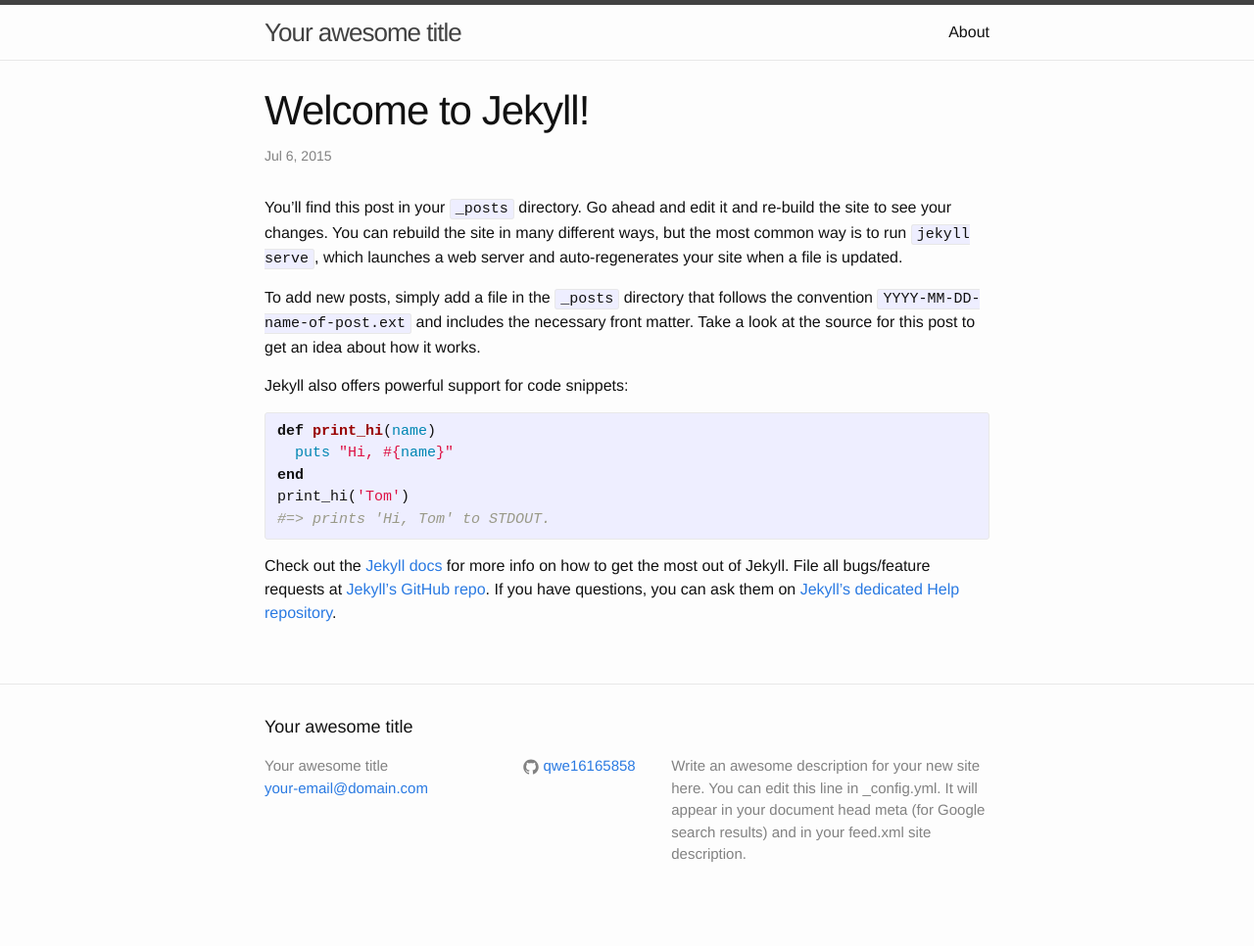
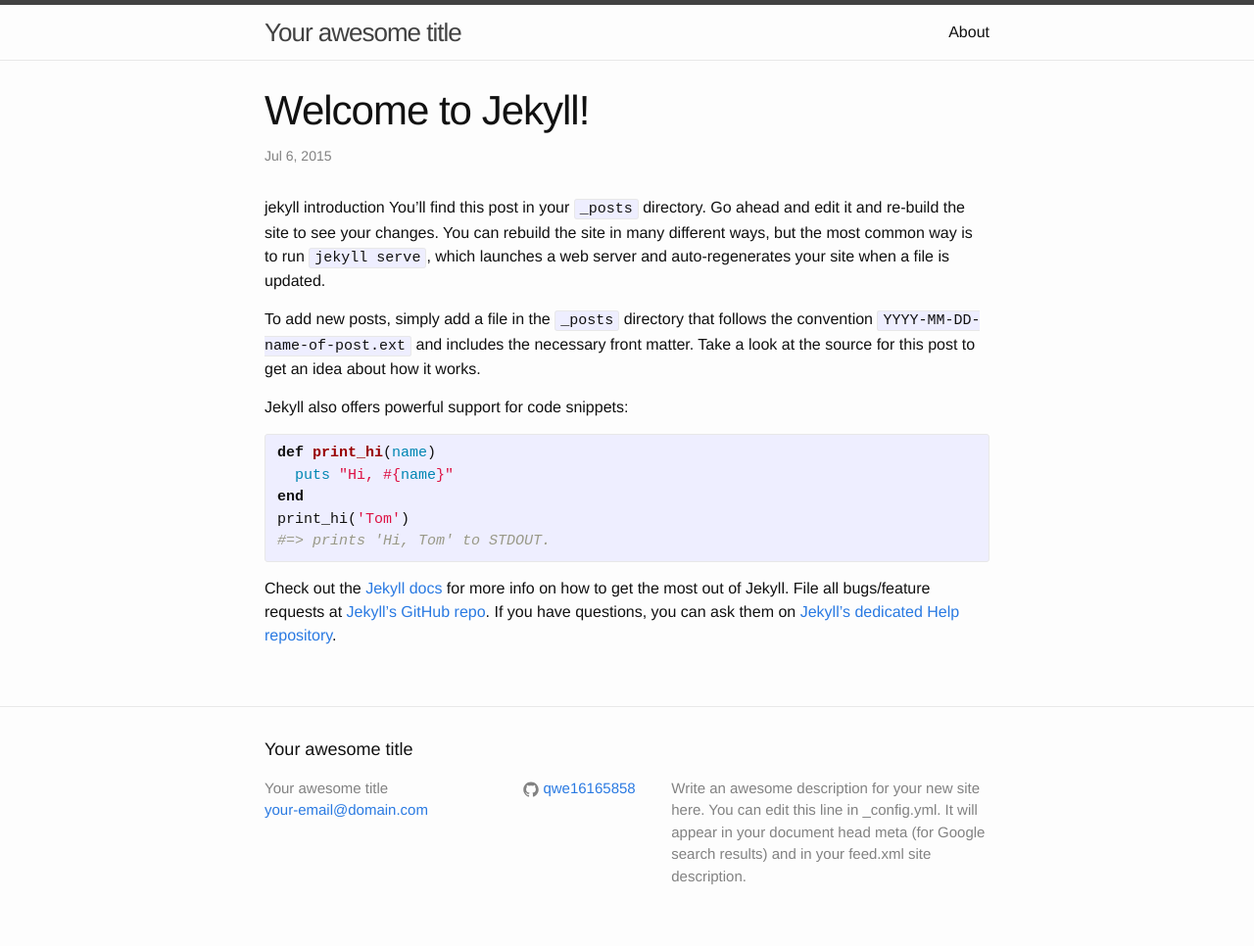
Before and after one commit to qwe16165858/blog1, a Jekyll site: the page built from _posts/2015-07-06-welcome-to-jekyll.markdown, in a window 1280 px wide. Shown: the whole page at 98% size. Built offline with Jekyll 4.4.1, drawn with Linux system fonts in a browser that asks for light colours; before the commit the page ends 944 px from its top, so only the background shows below that.

Commit message:
Update 2015-07-06-welcome-to-jekyll.markdown

```diff
--- a/_posts/2015-07-06-welcome-to-jekyll.markdown
+++ b/_posts/2015-07-06-welcome-to-jekyll.markdown
@@ -4,6 +4,7 @@
 date:   2015-07-06 14:25:02
 categories: jekyll update
 ---
+jekyll introduction<!--more-->
 You’ll find this post in your `_posts` directory. Go ahead and edit it and re-build the site to see your changes. You can rebuild the site in many different ways, but the most common way is to run `jekyll serve`, which launches a web server and auto-regenerates your site when a file is updated.
 
 To add new posts, simply add a file in the `_posts` directory that follows the convention `YYYY-MM-DD-name-of-post.ext` and includes the necessary front matter. Take a look at the source for this post to get an idea about how it works.
@@ -23,3 +24,4 @@
 [jekyll]:      http://jekyllrb.com
 [jekyll-gh]:   https://github.com/jekyll/jekyll
 [jekyll-help]: https://github.com/jekyll/jekyll-help
+<!--more-->
```
